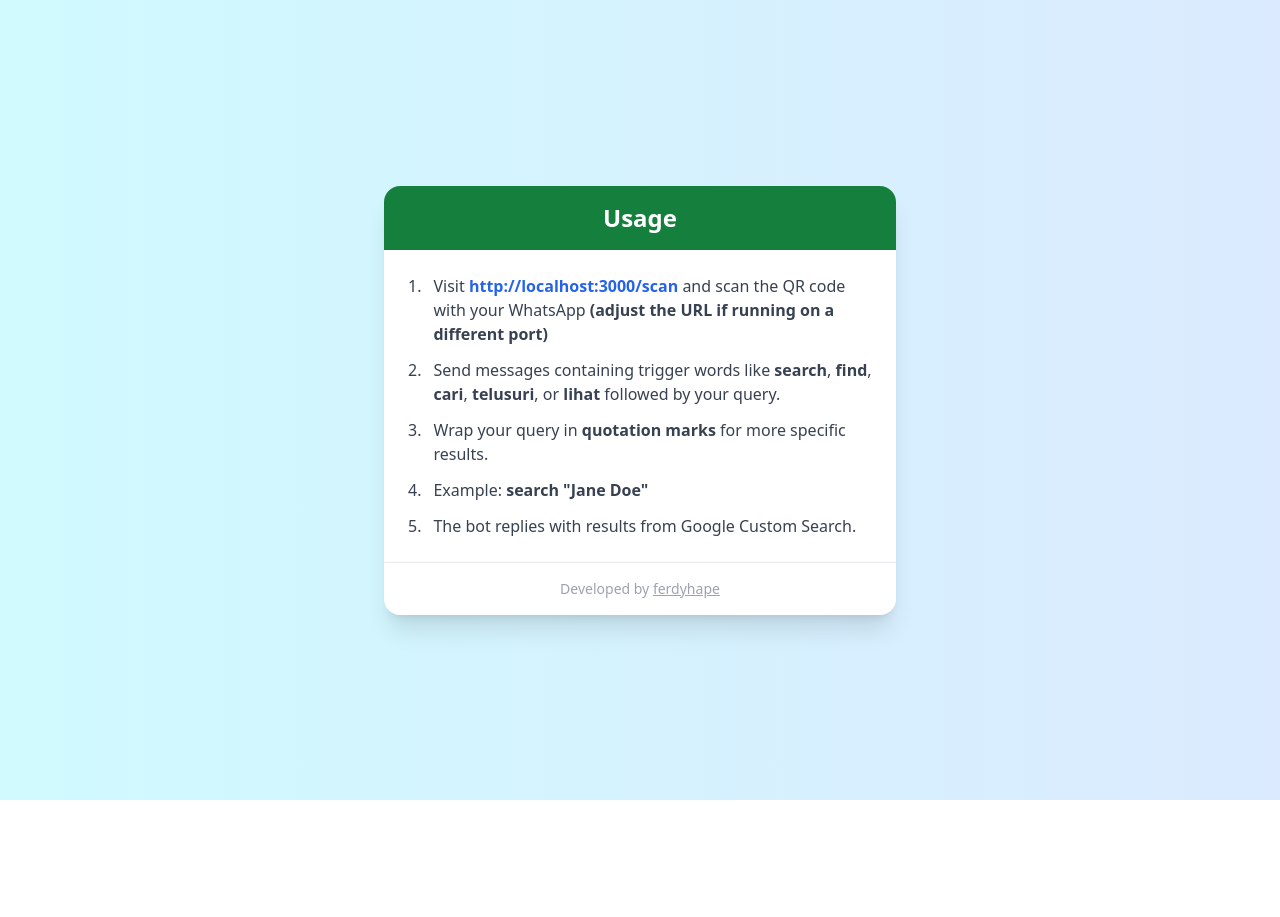
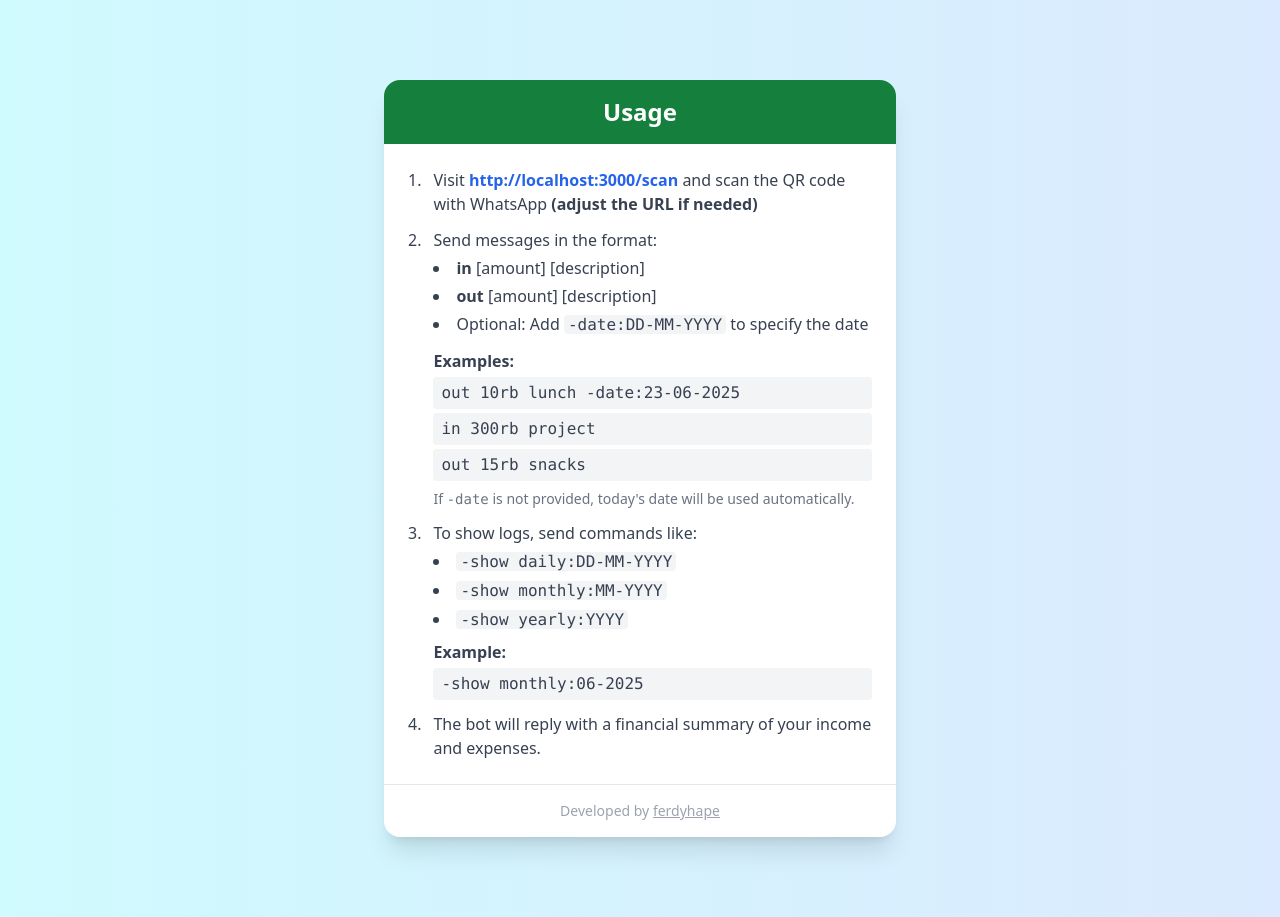
Before and after one commit to ferdyhape/WhatsAppMoneyLog, a website: page client/index.html in a window 1280 px wide. Before the commit the page ends 800 px from the top, so only its background shows below. Drawn offline with nearby package versions, Linux system fonts and the light colour scheme.

Commit message:
replace from osint to money log

```diff
--- a/client/index.html
+++ b/client/index.html
@@ -4,7 +4,7 @@
 <head>
   <meta charset="UTF-8" />
   <meta name="viewport" content="width=device-width, initial-scale=1" />
-  <title>Usage - WhatsApp Baileys OSINT</title>
+  <title>Usage - WhatsApp Money Log</title>
   <script src="https://cdn.tailwindcss.com"></script>
   <style>
     body {
@@ -15,7 +15,7 @@
 
 <body class="bg-gradient-to-r from-cyan-100 to-blue-100 min-h-screen flex items-center justify-center">
 
-  <main class="bg-white shadow-xl rounded-2xl max-w-lg w-full text-gray-700 font-sans mx-6">
+  <main class="bg-white shadow-xl my-20 rounded-2xl max-w-lg w-full text-gray-700 font-sans mx-6">
 
     <header class="bg-green-700 text-white text-2xl font-semibold py-4 rounded-t-2xl text-center">
       Usage
@@ -25,28 +25,54 @@
       <div class="space-y-3">
         <div class="grid grid-cols-[auto_1fr] gap-x-3 items-start">
           <div>1.</div>
-          <div>Visit <a href="http://localhost:3000/scan" target="_blank"
+          <div>
+            Visit <a href="http://localhost:3000/scan" target="_blank"
               class="text-blue-600 hover:underline"><strong>http://localhost:3000/scan</strong></a>
-            and scan the QR code with your WhatsApp<strong> (adjust the URL if running on a different port)</strong>
+            and scan the QR code with WhatsApp
+            <strong>(adjust the URL if needed)</strong>
           </div>
         </div>
+
         <div class="grid grid-cols-[auto_1fr] gap-x-3 items-start">
           <div>2.</div>
-          <div>Send messages containing trigger words like <strong>search</strong>, <strong>find</strong>,
-            <strong>cari</strong>, <strong>telusuri</strong>, or <strong>lihat</strong> followed by your query.
+          <div>
+            Send messages in the format:
+            <ul class="list-disc list-inside mt-1 space-y-1">
+              <li><strong>in</strong> [amount] [description]</li>
+              <li><strong>out</strong> [amount] [description]</li>
+              <li>Optional: Add <code class="bg-gray-100 px-1 rounded">-date:DD-MM-YYYY</code> to specify the date</li>
+            </ul>
+
+            <p class="mt-3 font-semibold">Examples:</p>
+            <code class="bg-gray-100 px-2 py-1 rounded block mt-1">out 10rb lunch -date:23-06-2025</code>
+            <code class="bg-gray-100 px-2 py-1 rounded block mt-1">in 300rb project</code>
+            <code class="bg-gray-100 px-2 py-1 rounded block mt-1">out 15rb snacks</code>
+
+            <p class="text-sm text-gray-500 mt-2">
+              If <code>-date</code> is not provided, today's date will be used automatically.
+            </p>
           </div>
         </div>
+
         <div class="grid grid-cols-[auto_1fr] gap-x-3 items-start">
           <div>3.</div>
-          <div>Wrap your query in <strong>quotation marks</strong> for more specific results.</div>
+          <div>
+            To show logs, send commands like:
+            <ul class="list-disc list-inside mt-1 space-y-1">
+              <li><code class="bg-gray-100 px-1 rounded">-show daily:DD-MM-YYYY</code></li>
+              <li><code class="bg-gray-100 px-1 rounded">-show monthly:MM-YYYY</code></li>
+              <li><code class="bg-gray-100 px-1 rounded">-show yearly:YYYY</code></li>
+            </ul>
+            <p class="mt-2">
+              <span class="font-semibold">Example:</span>
+              <code class="bg-gray-100 px-2 py-1 rounded block mt-1">-show monthly:06-2025</code>
+            </p>
+          </div>
         </div>
+
         <div class="grid grid-cols-[auto_1fr] gap-x-3 items-start">
           <div>4.</div>
-          <div>Example: <span class="font-semibold">search "Jane Doe"</span></div>
-        </div>
-        <div class="grid grid-cols-[auto_1fr] gap-x-3 items-start">
-          <div>5.</div>
-          <div>The bot replies with results from Google Custom Search.</div>
+          <div>The bot will reply with a financial summary of your income and expenses.</div>
         </div>
       </div>
     </section>
```
Also changed, not shown: client/server.html (+1 -1 lines), README.md, 1 other file.
